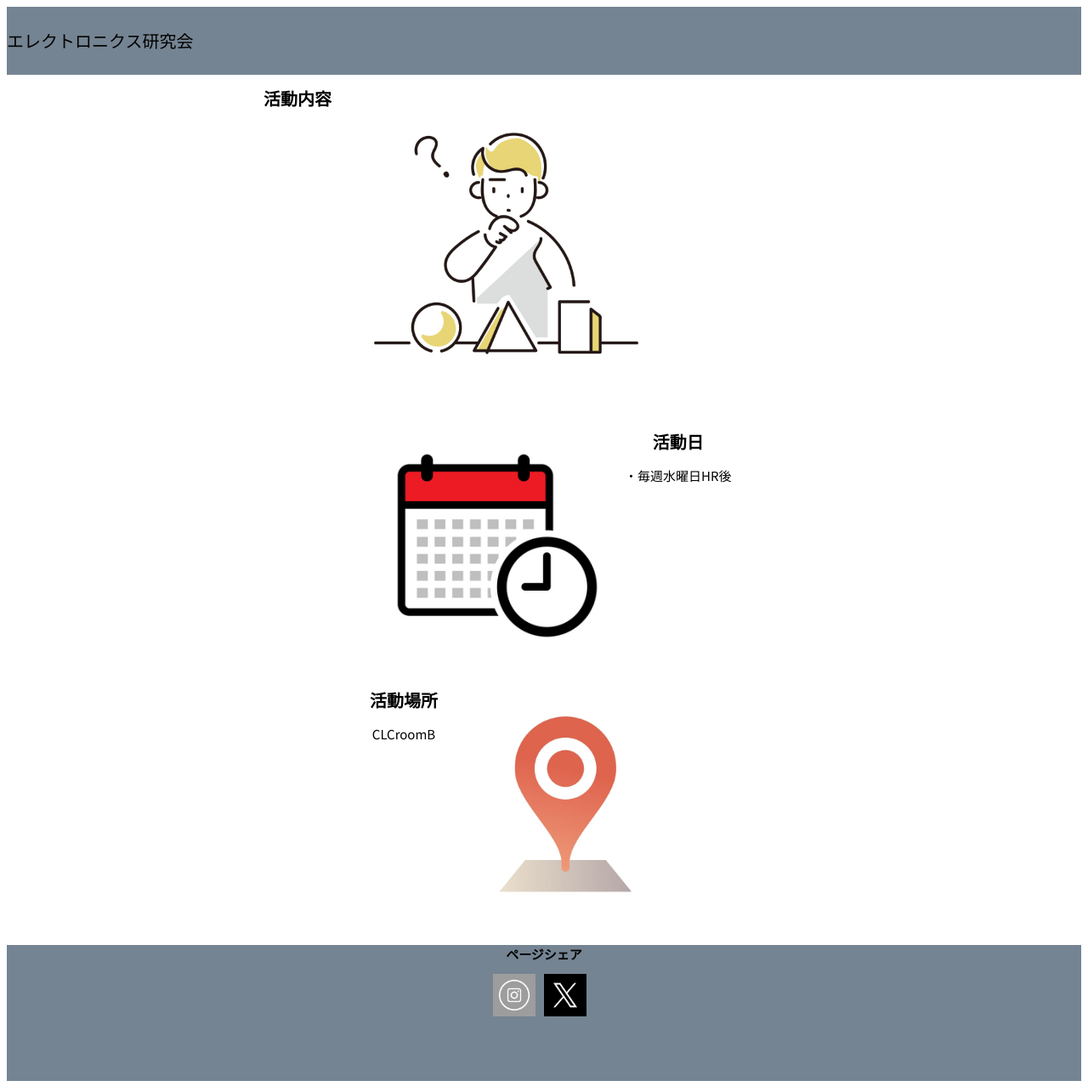
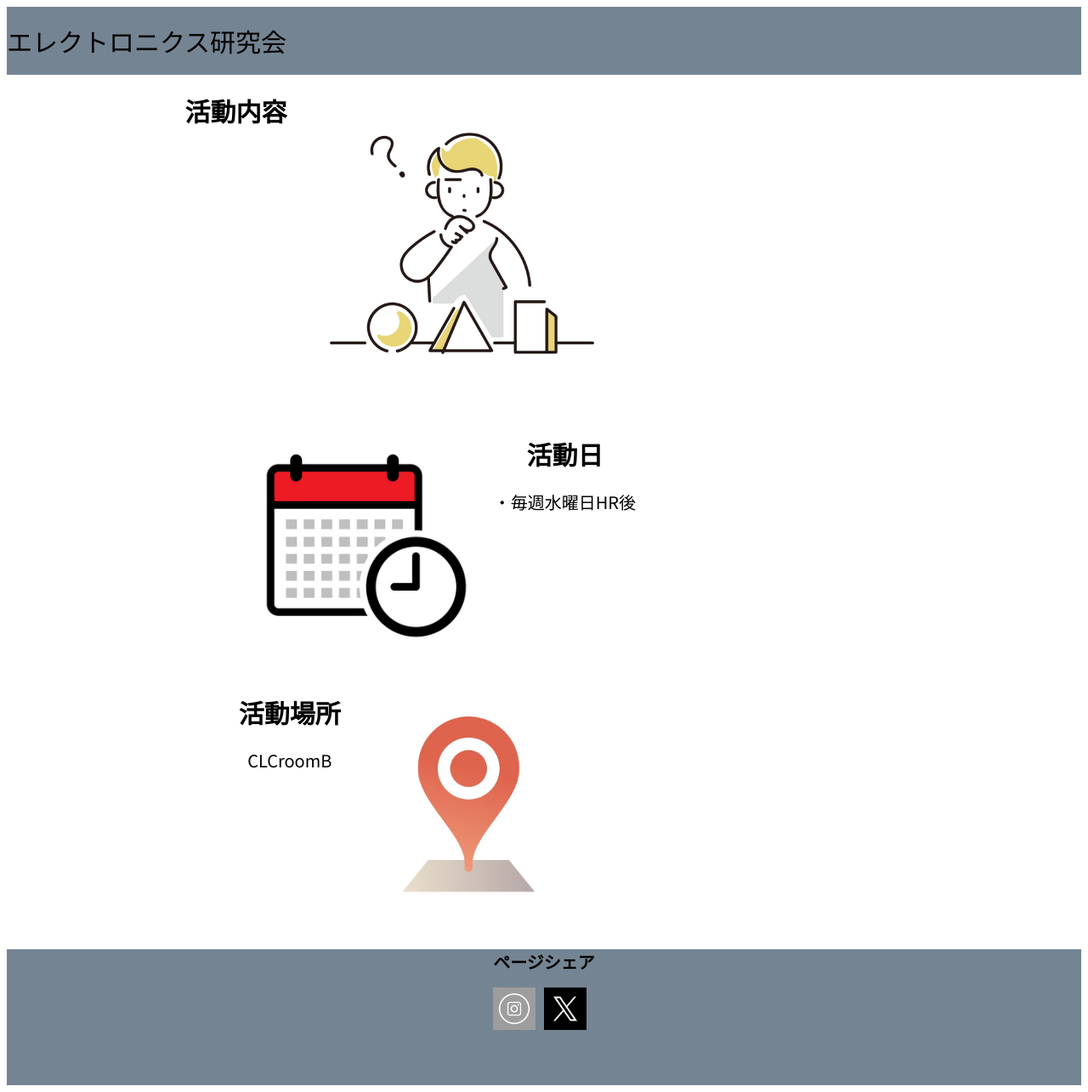
Before and after one commit to AKERC-Eleken/https-AKERC-Elken.github.io, a plain HTML site: page index.html in a window 1280 px wide. Shown: the whole page at 85% size. Drawn offline with Linux system fonts and the light colour scheme.

Commit message:
Update style.css
上記と同じく

```diff
--- a/style.css
+++ b/style.css
@@ -4,7 +4,7 @@ header{
 }
 .header-title{
     font-family: "Noto Sans JP", sans-serif;
-    font-size: 20px;
+    font-size: 30px;
     height: 80px;
     line-height: 80px;
 }
@@ -14,31 +14,31 @@ main{
 .explaining{
     display: flex;
     flex-wrap: wrap;
-    width: 700px;
+    width: 70%;
     margin: 0 auto;
     overflow: hidden;
     list-style:none
 }
 h1{
     font-family:  "Noto Sans JP", sans-serif;
-    font-size: 20px;
+    font-size: 30px;
 }
 .calendar{
     display: flex;
     flex-wrap: wrap;
-    width: 450px;
+    width: 60%;
     margin: 0 auto;
     overflow: hidden;
     list-style:none
 }
 p{
-    font-size: 15px;
+    font-size: 20px;
     font-family: "Noto Sans JP", sans-serif;
 }
 .map{
     display: flex;
     flex-wrap: wrap;
-    width: 450px;
+    width: 60%;
     margin: 0 auto;
 　　overflow: hidden;
     list-style:none
@@ -50,7 +50,7 @@ footer{
 }
 h2{
     font-family:  "Noto Sans JP", sans-serif;
-    font-size: 15px;
+    font-size: 20px;
 }
 .menu{
     display: flex;
```
